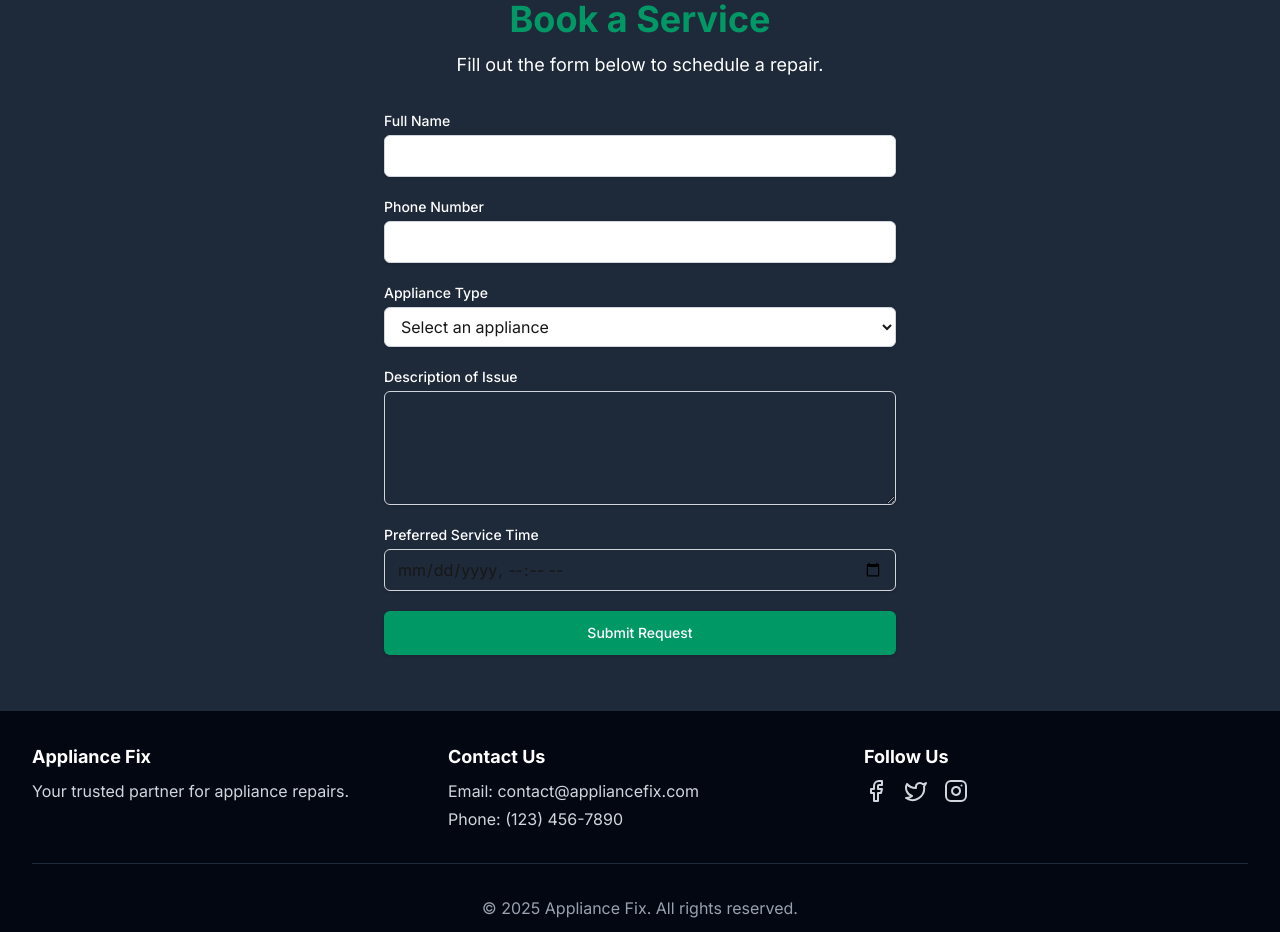
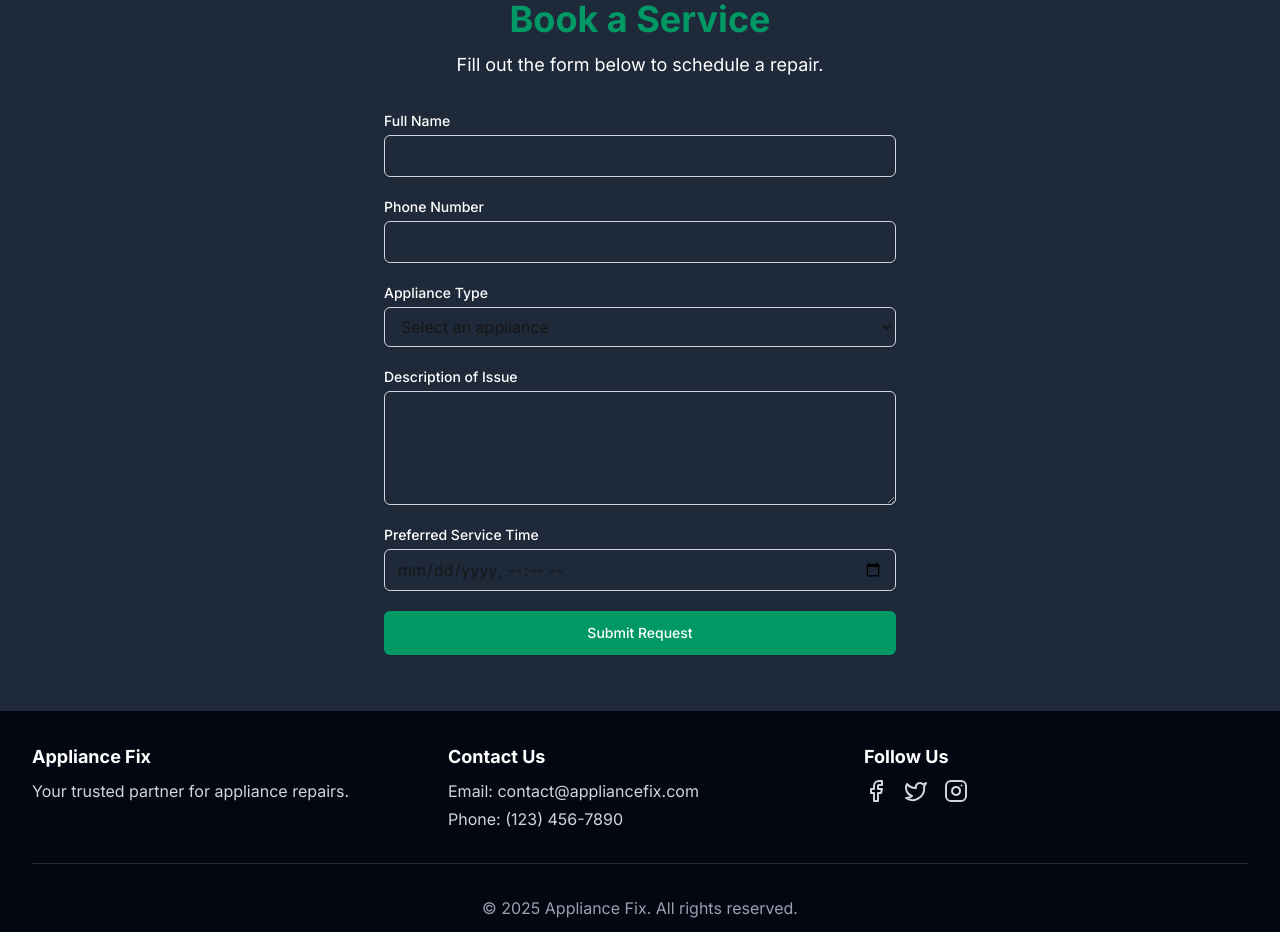
Before and after one commit to idrees-raza-mi/Appliance-repair-website, a Next.js app: page / in a window 1280 px wide. Shown: the part 2980-3912 px from the top of the page. Built offline with nearby package versions, Linux system fonts and the light colour scheme.

Commit message:
Update BookingForm.tsx

```diff
--- a/src/components/BookingForm.tsx
+++ b/src/components/BookingForm.tsx
@@ -34,15 +34,15 @@ const BookingForm = () => {
           <form onSubmit={handleSubmit} className="space-y-5">
             <div>
               <label htmlFor="name" className="block text-sm font-medium text-white dark:text-white">Full Name</label>
-              <input type="text" name="name" id="name" required value={formData.name} onChange={handleChange} className="mt-1 block w-full px-3 py-2 bg-white dark:bg-gray-800 border border-gray-300 dark:border-gray-600 rounded-md shadow-sm placeholder-gray-400 focus:outline-none focus:ring-1 focus:ring-gray-500 focus:border-gray-500 dark:text-white" />
+              <input type="text" name="name" id="name" required value={formData.name} onChange={handleChange} className="mt-1 block w-full px-3 py-2 bg-gray-800 dark:bg-gray-800 border border-gray-300 dark:border-gray-600 rounded-md shadow-sm placeholder-gray-400 focus:outline-none focus:ring-1 focus:ring-gray-500 focus:border-gray-500 dark:text-white" />
             </div>
             <div>
               <label htmlFor="phone" className="block text-sm font-medium text-white dark:text-white">Phone Number</label>
-              <input type="tel" name="phone" id="phone" required value={formData.phone} onChange={handleChange} className="mt-1 block w-full px-3 py-2 bg-white dark:bg-gray-800 border border-gray-300 dark:border-gray-600 rounded-md shadow-sm placeholder-gray-400 focus:outline-none focus:ring-1 focus:ring-gray-500 focus:border-gray-500 dark:text-white" />
+              <input type="tel" name="phone" id="phone" required value={formData.phone} onChange={handleChange} className="mt-1 block w-full px-3 py-2 bg-gray-800 dark:bg-gray-800 border border-gray-300 dark:border-gray-600 rounded-md shadow-sm placeholder-gray-400 focus:outline-none focus:ring-1 focus:ring-gray-500 focus:border-gray-500 dark:text-white" />
             </div>
             <div>
               <label htmlFor="appliance" className="block text-sm font-medium text-white dark:text-white">Appliance Type</label>
-              <select name="appliance" id="appliance" required value={formData.appliance} onChange={handleChange} className="mt-1 block w-full px-3 py-2 bg-white dark:bg-gray-800 border border-gray-300 dark:border-gray-600 rounded-md shadow-sm focus:outline-none focus:ring-1 focus:ring-gray-500 focus:border-gray-500 dark:text-white">
+              <select name="appliance" id="appliance" required value={formData.appliance} onChange={handleChange} className="mt-1 block w-full px-3 py-2 bg-gray-800 dark:bg-gray-800 border border-gray-300 dark:border-gray-600 rounded-md shadow-sm focus:outline-none focus:ring-1 focus:ring-gray-500 focus:border-gray-500 dark:text-white">
                 <option value="">Select an appliance</option>
                 <option value="Fridge">Fridge</option>
                 <option value="Washing Machine">Washing Machine</option>
```
